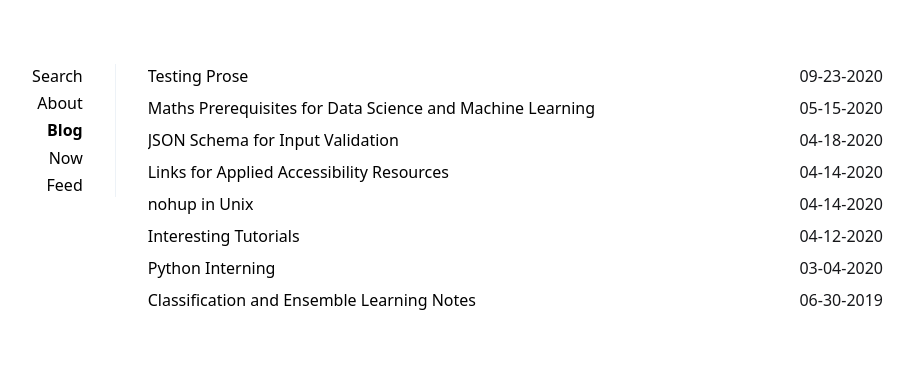
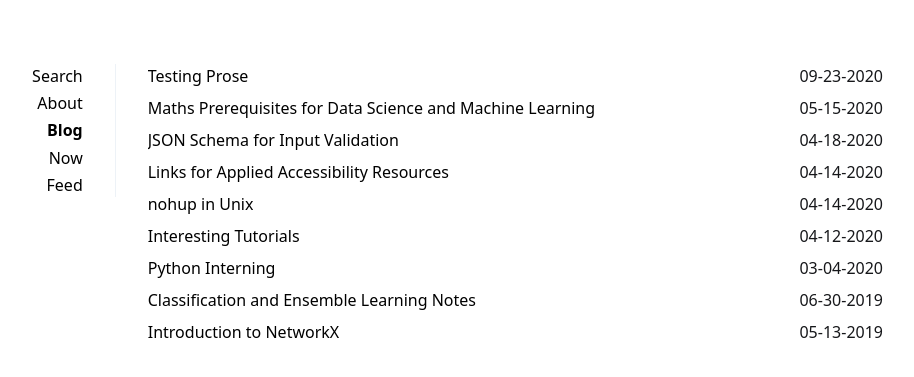
Before and after one commit to avinashbhat/avinashbhat.github.io, a Jekyll site: the page built from index.html, in a window 1280 px wide. Shown: the top 377 px of the page, without its empty margins (205-1119 px from the left). Built offline with Jekyll 4.4.1, drawn with Linux system fonts in a browser that asks for light colours; a file with an impossible date is left out.

Commit message:
Update 2019-05-13-Introduction-to-Networkx.md

```diff
--- a/_posts/2019-05-13-Introduction-to-Networkx.md
+++ b/_posts/2019-05-13-Introduction-to-Networkx.md
@@ -3,7 +3,7 @@ layout: post
 title: Introduction to NetworkX
 description: Introduction to NetworkX
 summary: Introduction to NetworkX
-date: {}
+date: 2019-05-13T00:00:00.000Z
 category: blog
 comments: true
 tags:
```
